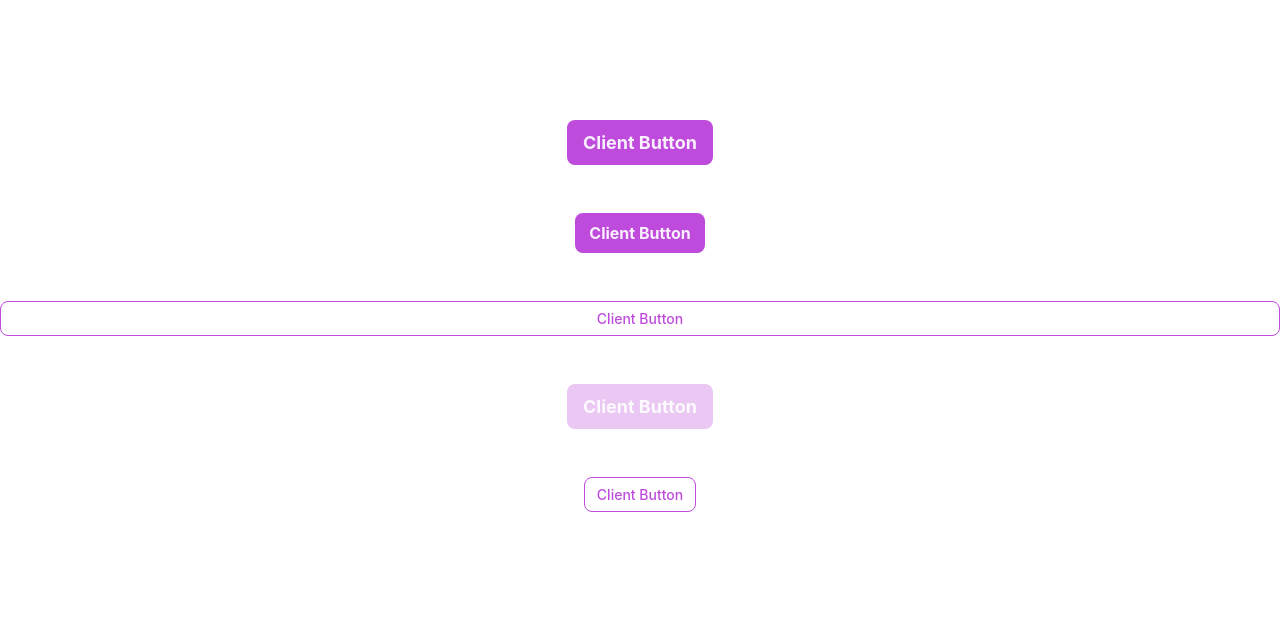
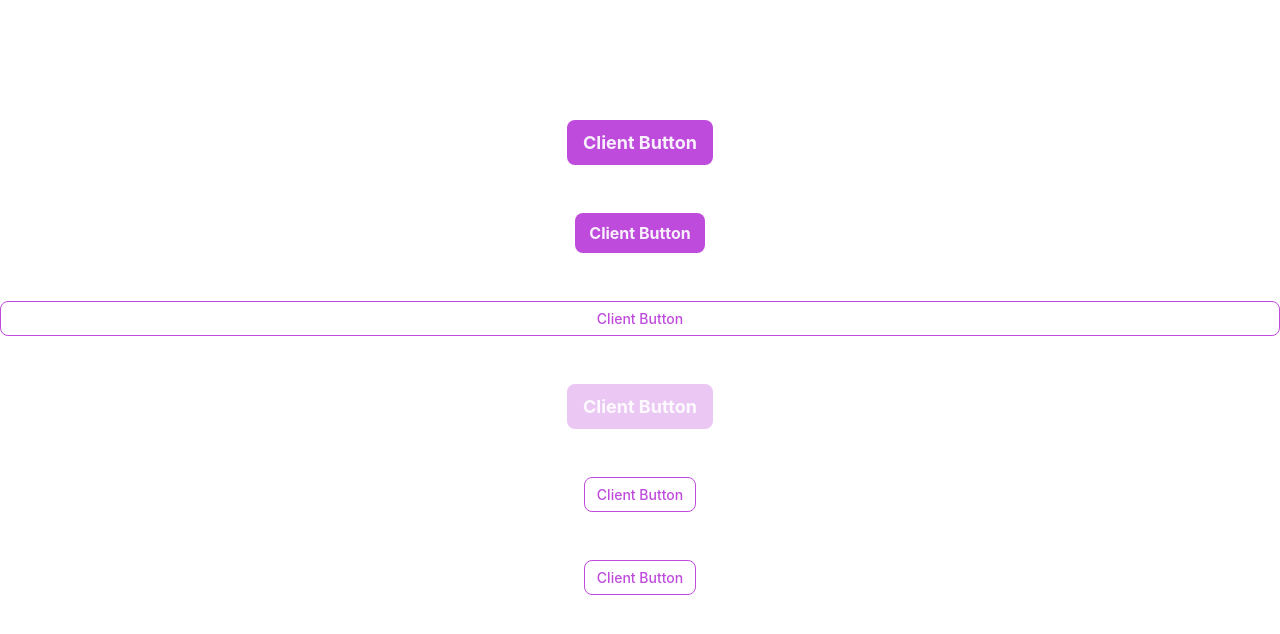
Before and after one commit to dalgudot/product-art, a Next.js app in the folder apps/core-design-system-docs/: page / in a window 1280 px wide. Shown: the top 634 px of the page. Built offline with nearby package versions, Linux system fonts and the light colour scheme.

Commit message:
merge test

```diff
--- a/apps/core-design-system-docs/src/components/TestButtonComponent.tsx
+++ b/apps/core-design-system-docs/src/components/TestButtonComponent.tsx
@@ -38,6 +38,12 @@ export default function TestButtonComponent() {
         size='small'
         onClick={() => {}}
       />
+      <Button
+        label='Client Button'
+        appearance='line'
+        size='small'
+        onClick={() => {}}
+      />
     </div>
   );
 }
```
